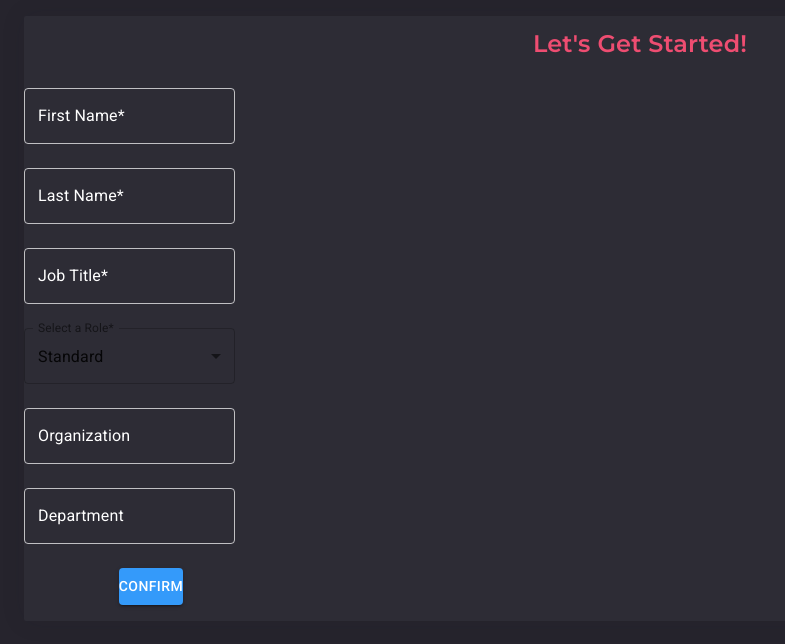
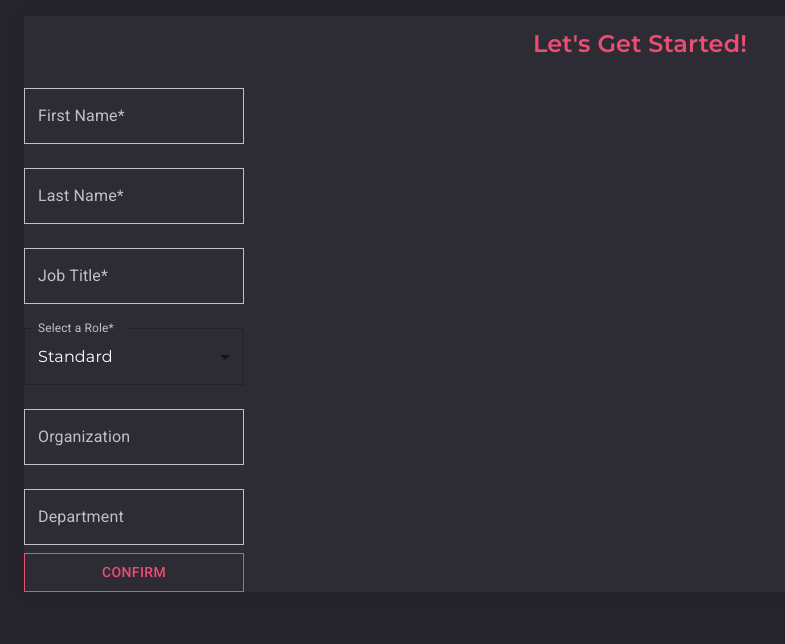
Before and after one commit to rleslie1015/kansha-fe, a React (Create React App) app in the folder react-app/: page /onboarding in a window 1280 px wide. Shown: the top 644 px of the page, without its empty margins (0-785 px from the left). Built offline with nearby package versions, Linux system fonts and the light colour scheme; what auth0-js would draw is missing.

Commit message:
styled some more and styled button/ still need to learn how to style the dropdown!

```diff
--- a/react-app/src/Onboarding.jsx
+++ b/react-app/src/Onboarding.jsx
@@ -3,7 +3,7 @@ import { onboard } from './store/actions/user-actions';
 import { connect } from 'react-redux';
 import CssBaseline from '@material-ui/core/CssBaseline';
 import { makeStyles } from '@material-ui/core/styles';
-import { Container, Typography, Paper, Button, FormControl, TextField, MenuItem } from '@material-ui/core';
+import { Container, Typography, Paper, Button, FormControl, TextField, MenuItem, Select } from '@material-ui/core';
 import 'typeface-montserrat';
 import 'typeface-roboto';
 
@@ -45,30 +45,41 @@ const useStyles = makeStyles(theme => ({
 				borderColor: '#EE4D71',
 			  },
 			'& label.Mui-focused': {
-				color: '#EE4D71',
+				color: '#FFFFFF',
+				fontFamily: 'Montserrat',
+				fontStyle: 'normal',
+				fontWeight: 'normal',
+				fontSize: '16px',
+				lineHeight: '20px',
 			},
 	},
 	label: {
-		color: '#FFFFFF',
-	},
-	select: {
-		'& .MuiSelect-outline': {
-			borderColor: '#EE4D71',
-		},
+		color: 'rgba(255, 255, 255, 0.7)',
 	},
 	input: {
 		color: '#FFFFFF',
+		borderRadius: '0',
+		fontFamily: 'Montserrat',
+		fontStyle: 'normal',
+		fontWeight: 'normal',
+		fontSize: '16px',
+		lineHeight: '20px',
 	},
     form: {
         width: '100%',
-        marginTop: '1rem'
-    },
+	},
     button: {
-        width: '10%',
-        margin: '1rem 45%',
-        backgroundColor: '#349AFA',
-        color: 'white',
-        textDecoration: 'none',
+        width: '100%',
+		borderRadius: '0',
+		backgroundColor: '#2D2C35',
+		boxShadow: 'none',
+		border: '1px solid #EE4D71',
+        color: '#EE4D71',
+		textDecoration: 'none',
+			'&:hover': {
+				background: 'linear-gradient(172.54deg, #EE4D71 0%, #F15A3F 100%);',
+				color: '#FFFFFF'
+			},
     },
 }));
 
@@ -145,15 +156,12 @@ function Onboarding(props) {
 							value={form.role}
 							onChange={handleChange}
 							margin="normal"
-							// InputProps={{
-							// 	className: classes.input
-							//   }}
-							// InputLabelProps={{
-							// 	className: classes.label
-							// }}
-							SelectProps={{
-								  className: classes.select
+							InputProps={{
+								className: classes.input
 							  }}
+							InputLabelProps={{
+								className: classes.label
+							}}
 							variant="outlined">
 								<MenuItem value="standard">Standard</MenuItem>
                                 <MenuItem value="mod">Mod</MenuItem>
```
